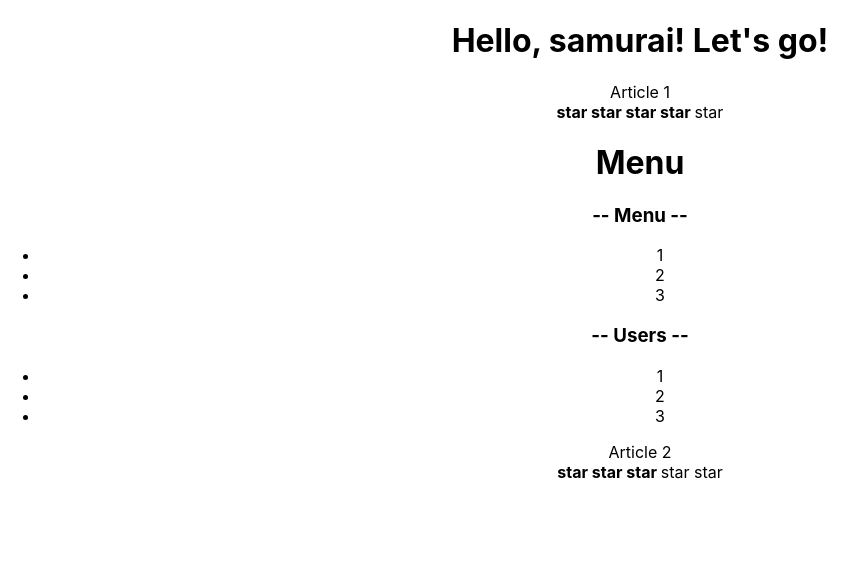
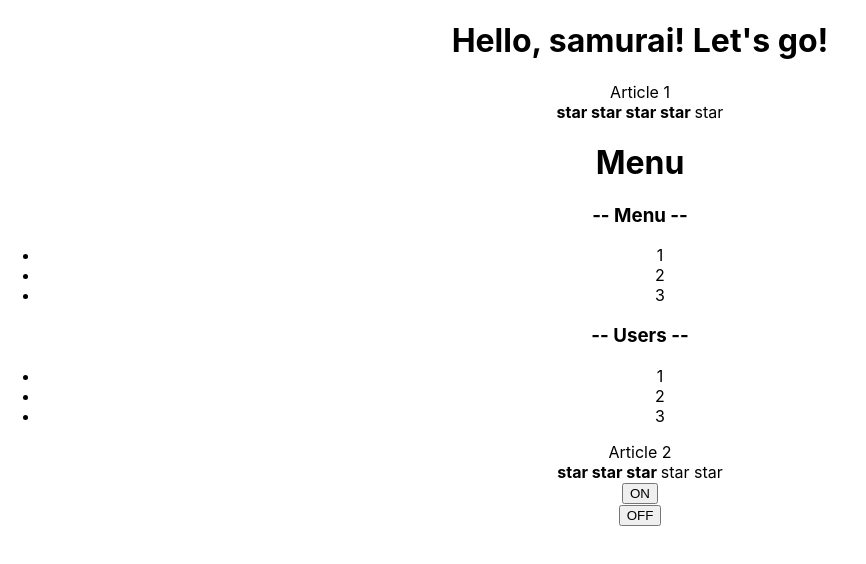
Before and after one commit to AdammmVV/REACT-PROSTO, a React (Create React App) app: page / in a window 1280 px wide. Shown: the top 564 px of the page, without its empty margins (0-866 px from the left). Built offline with nearby package versions, Linux system fonts and the light colour scheme.

Commit message:
create function OnOffButton

```diff
--- a/src/App.tsx
+++ b/src/App.tsx
@@ -23,8 +23,30 @@ const App = () => {
             <Accordion titleValue={'Users'} collapsed={collapsed} collapsedClick={collapsedClick}/>
             Article 2
             <Rating value={3}/>
+            <OnOffButton/>
         </div>
     );
+}
+
+export const OnOffButton = () => {
+    const [onOff, setOnOff] = useState()
+
+    function colorButtonAndCircle(value: any) {
+        setOnOff(value)
+    }
+
+    return (
+        <div className='onOffButton'>
+            <div>
+                <button className={onOff && 'on'} onClick={() => colorButtonAndCircle(true)}>ON</button>
+            </div>
+            <div>
+                <button className={!onOff && 'off'} onClick={() => colorButtonAndCircle(false)}>OFF</button>
+            </div>
+            <div className={`circle ${onOff && 'on'} ${!onOff && 'off'}`}>
+            </div>
+        </div>
+    )
 }
 
 type RatingPropsType = {
```
Lines whose indentation alone changed are shown as unchanged.
